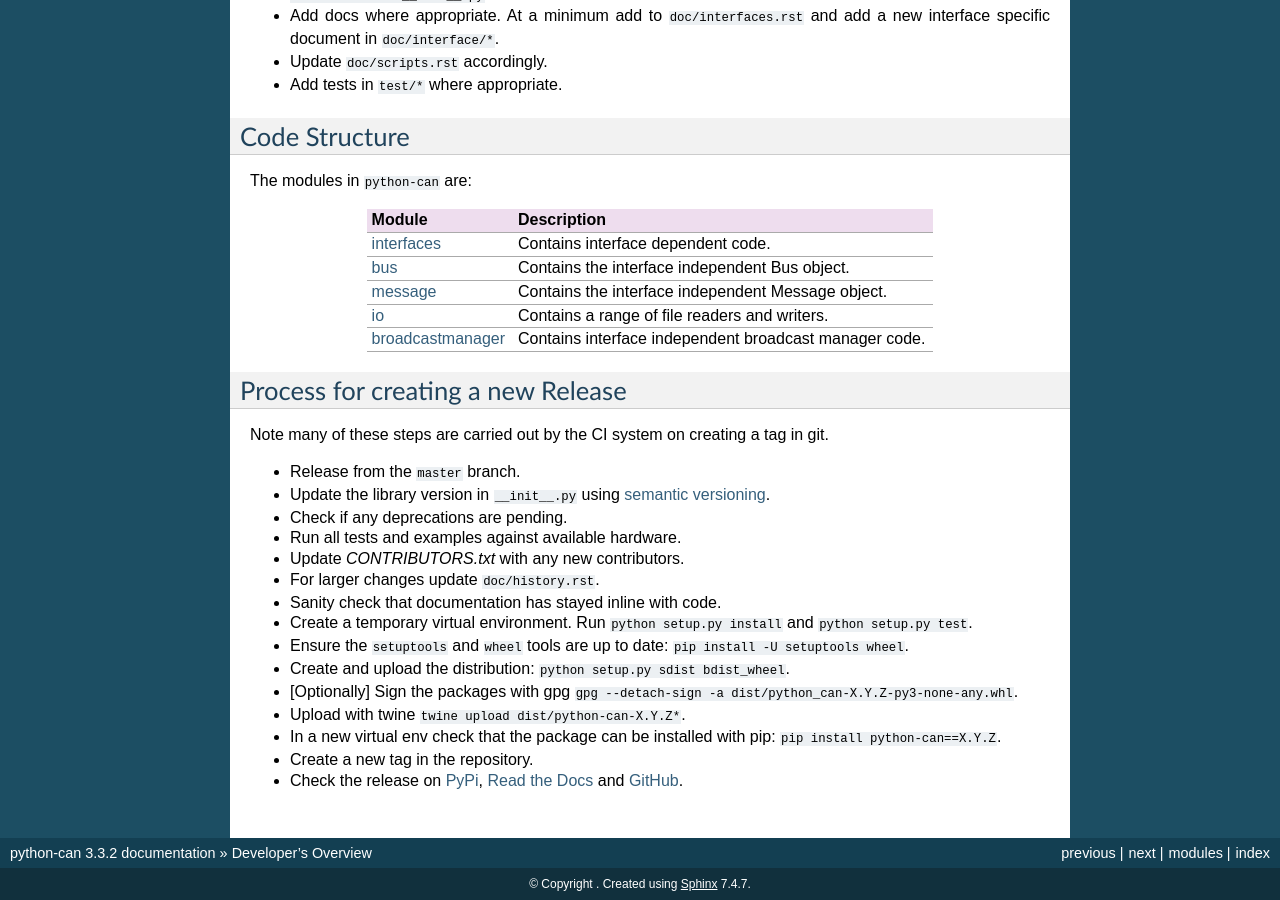
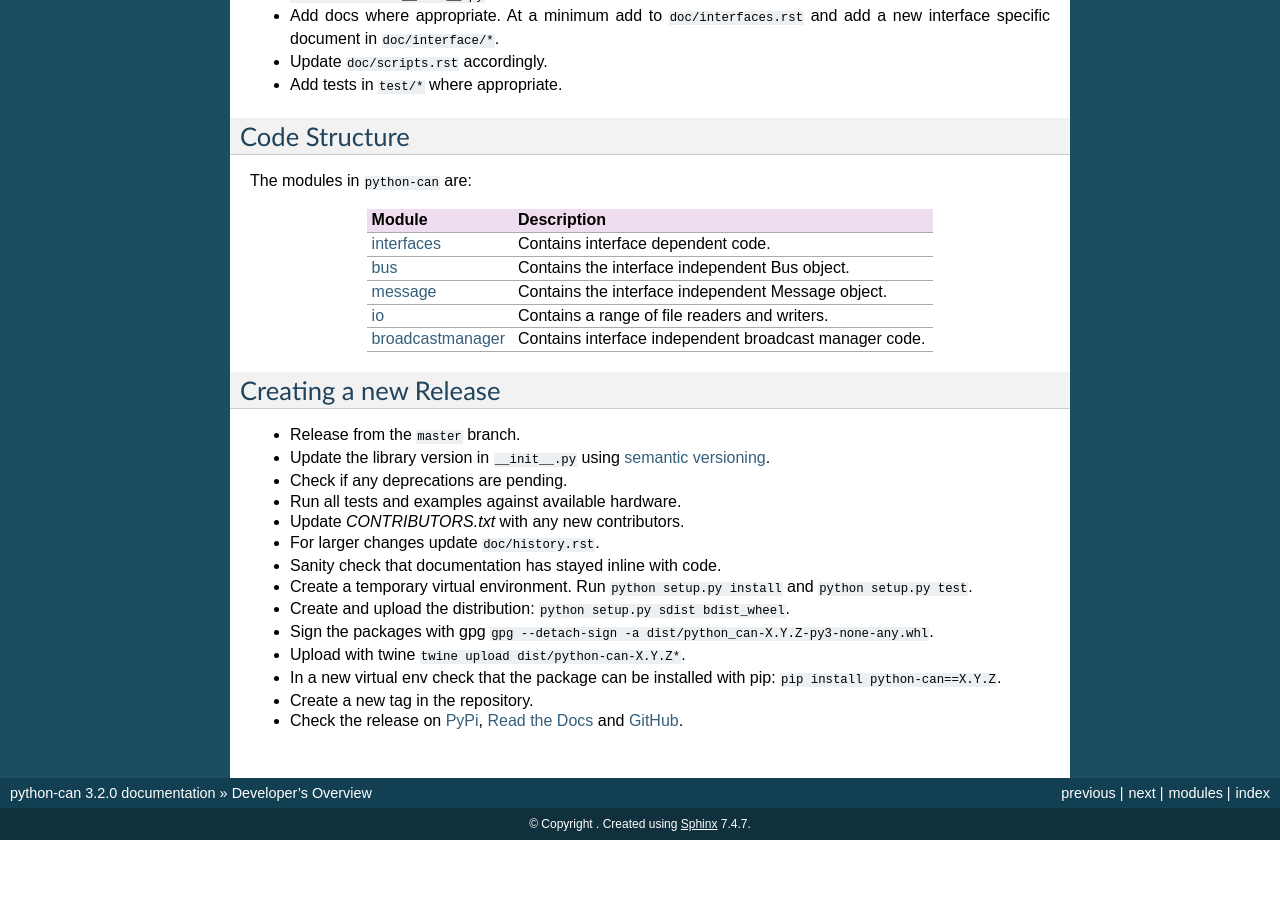
Before and after one commit to hardbyte/python-can, a Sphinx documentation site: the page built from doc/development.rst, in a window 1280 px wide and 900 px high, scrolled down 749 px. Built offline with Sphinx 7.4.7, drawn with Linux system fonts in a browser that asks for light colours; after the commit the page ends 1589 px from its top, so only the background shows below that; some of the changed text lies outside the part shown.

```diff
--- a/can/__init__.py
+++ b/can/__init__.py
@@ -6,7 +6,7 @@ import logging
 
 from typing import Dict, Any
 
-__version__ = "3.3.2"
+__version__ = "3.2.0"
 
 log = logging.getLogger("can")
 
--- a/doc/development.rst
+++ b/doc/development.rst
@@ -71,10 +71,8 @@ The modules in ``python-can`` are:
 +---------------------------------+------------------------------------------------------+
 
 
-Process for creating a new Release
-----------------------------------
-
-Note many of these steps are carried out by the CI system on creating a tag in git.
+Creating a new Release
+----------------------
 
 - Release from the ``master`` branch.
 - Update the library version in ``__init__.py`` using `semantic versioning <http://semver.org>`__.
@@ -84,9 +82,8 @@ Note many of these steps are carried out by the CI system on creating a tag in g
 - For larger changes update ``doc/history.rst``.
 - Sanity check that documentation has stayed inline with code.
 - Create a temporary virtual environment. Run ``python setup.py install`` and ``python setup.py test``.
-- Ensure the ``setuptools`` and ``wheel`` tools are up to date: ``pip install -U setuptools wheel``.
 - Create and upload the distribution: ``python setup.py sdist bdist_wheel``.
-- [Optionally] Sign the packages with gpg ``gpg --detach-sign -a dist/python_can-X.Y.Z-py3-none-any.whl``.
+- Sign the packages with gpg ``gpg --detach-sign -a dist/python_can-X.Y.Z-py3-none-any.whl``.
 - Upload with twine ``twine upload dist/python-can-X.Y.Z*``.
 - In a new virtual env check that the package can be installed with pip: ``pip install python-can==X.Y.Z``.
 - Create a new tag in the repository.
```
Also changed, not shown: CHANGELOG.txt (+1 -18 lines), setup.py (+0 -12 lines), .travis.yml, 1 other file.
